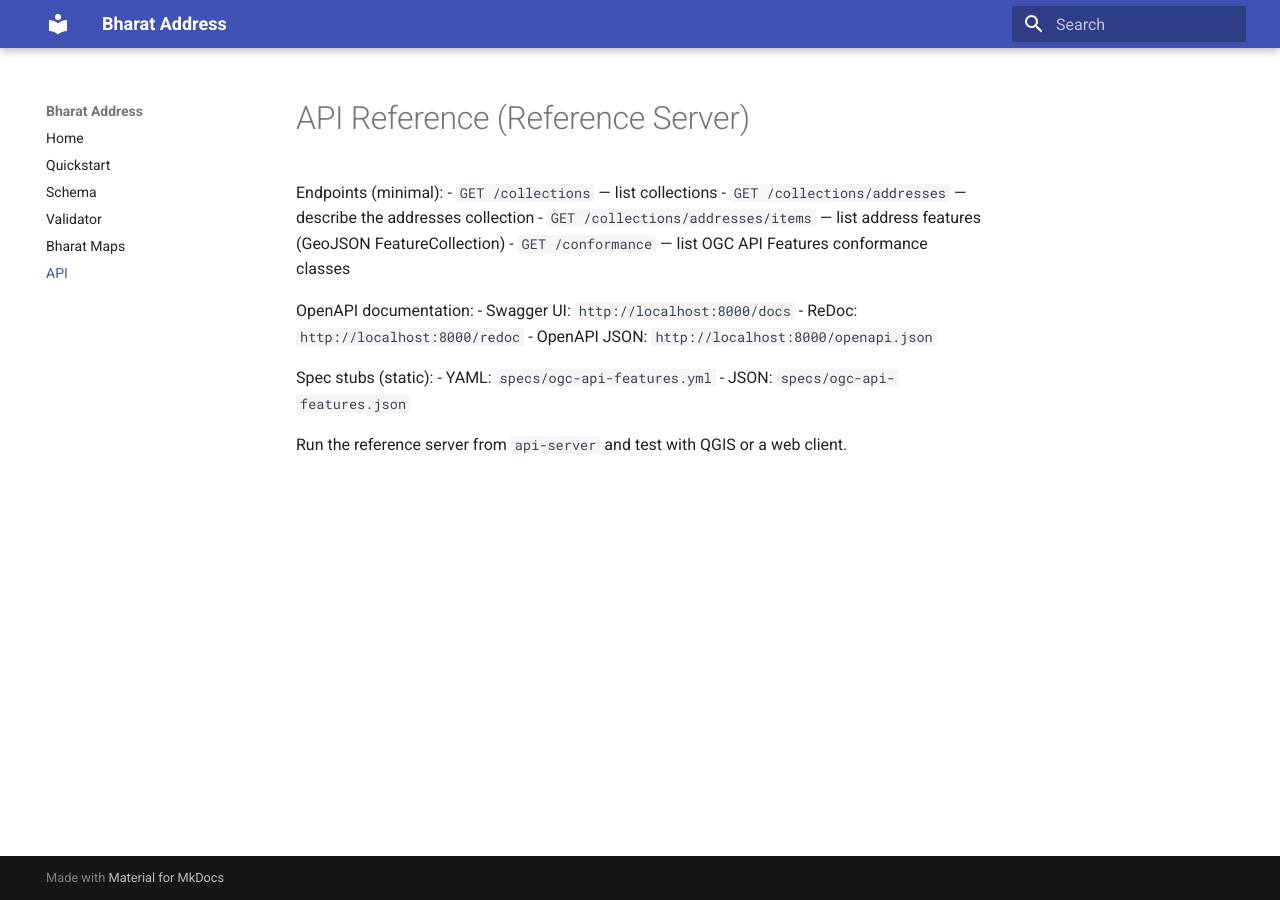
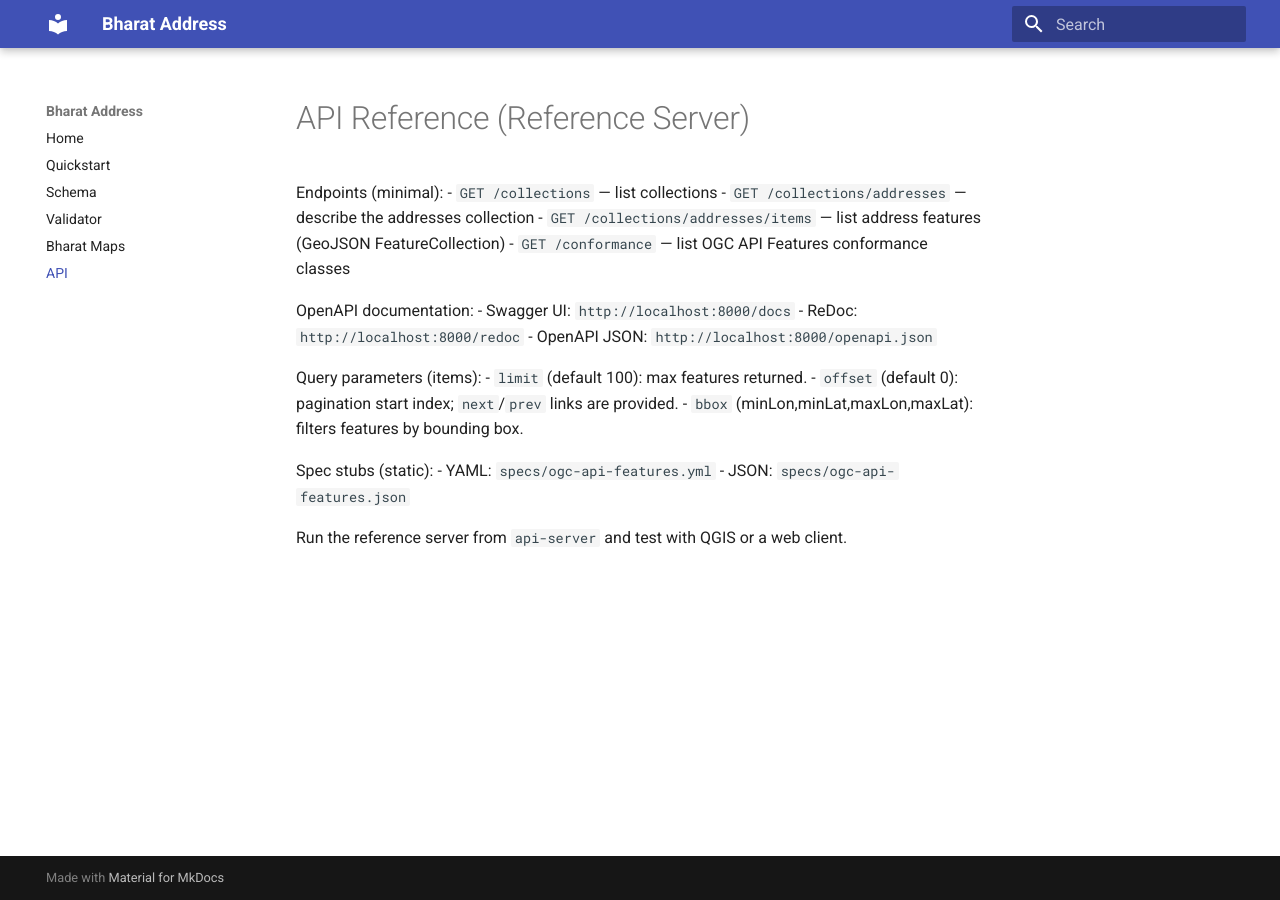
Before and after one commit to BharatAddress/docs-site, an MkDocs documentation site: the page built from docs/api.md, in a window 1280 px wide. Built offline with MkDocs 1.6.1 and Material for MkDocs 9.7.7, drawn with Linux system fonts in a browser that asks for light colours.

Commit message:
docs: add Docs Pages badge to README; document bbox/offset

```diff
--- a/docs/api.md
+++ b/docs/api.md
@@ -11,6 +11,11 @@ OpenAPI documentation:
 - ReDoc: `http://localhost:8000/redoc`
 - OpenAPI JSON: `http://localhost:8000/openapi.json`
 
+Query parameters (items):
+- `limit` (default 100): max features returned.
+- `offset` (default 0): pagination start index; `next`/`prev` links are provided.
+- `bbox` (minLon,minLat,maxLon,maxLat): filters features by bounding box.
+
 Spec stubs (static):
 - YAML: `specs/ogc-api-features.yml`
 - JSON: `specs/ogc-api-features.json`
```
Also changed, not shown: README.md (+2 -0 lines).
